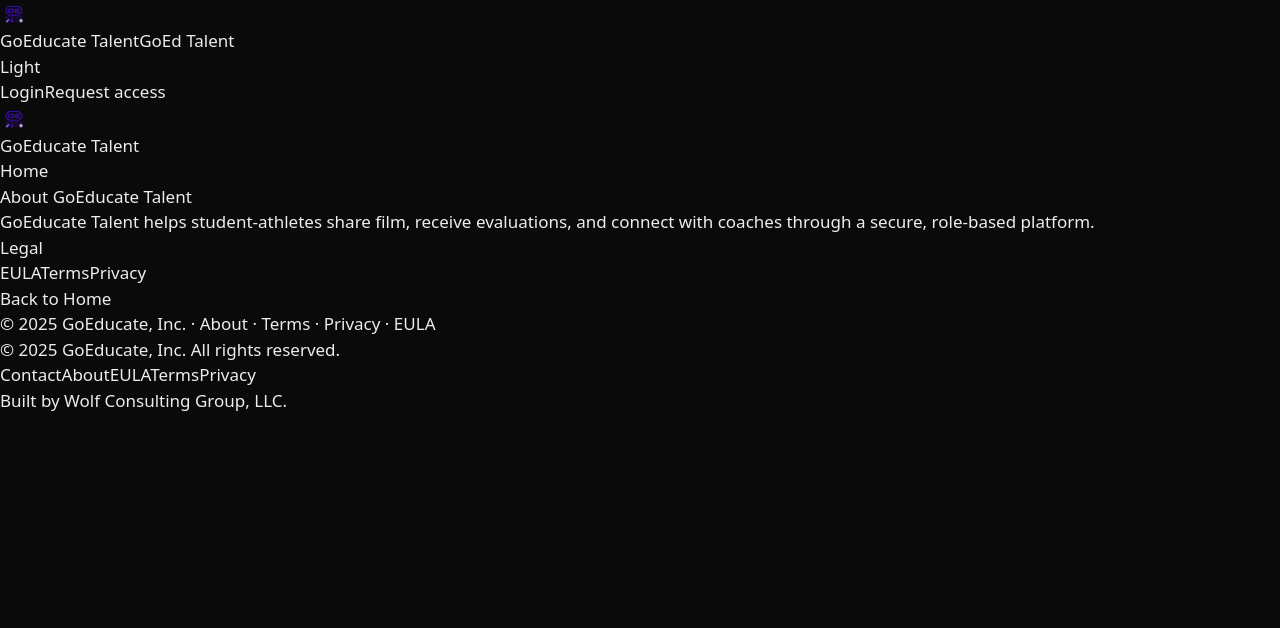
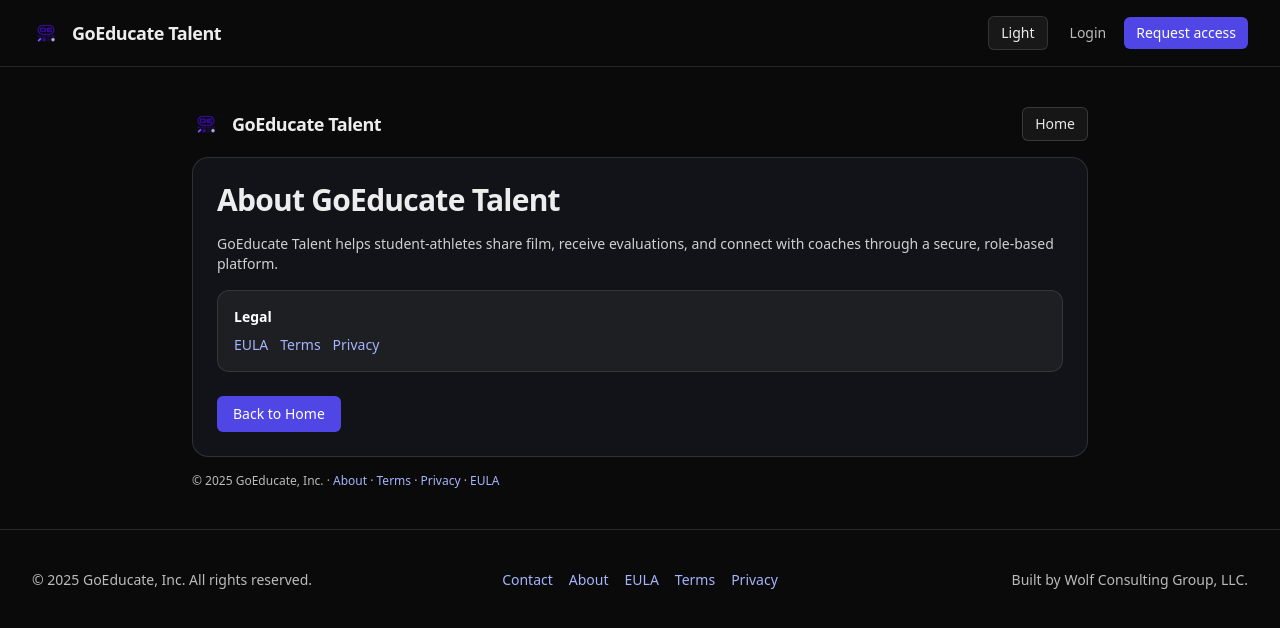
Before and after one commit to WolfCon2023/goeducate-talent-platform, a Next.js app in the folder apps/web/: page /about in a window 1280 px wide. Shown: the top 628 px of the page. Built offline with nearby package versions, Linux system fonts and the light colour scheme; no server answers.

Commit message:
fix(web): add tailwind + postcss config

```diff
--- /dev/null
+++ b/apps/web/postcss.config.js
@@ -0,0 +1,6 @@
+module.exports = {
+  plugins: {
+    tailwindcss: {},
+    autoprefixer: {}
+  }
+};
--- /dev/null
+++ b/apps/web/tailwind.config.ts
@@ -0,0 +1,11 @@
+import type { Config } from "tailwindcss";
+
+const config: Config = {
+  content: ["./app/**/*.{js,ts,jsx,tsx,mdx}", "./components/**/*.{js,ts,jsx,tsx,mdx}", "./lib/**/*.{js,ts,jsx,tsx,mdx}"],
+  theme: {
+    extend: {}
+  },
+  plugins: []
+};
+
+export default config;
```
